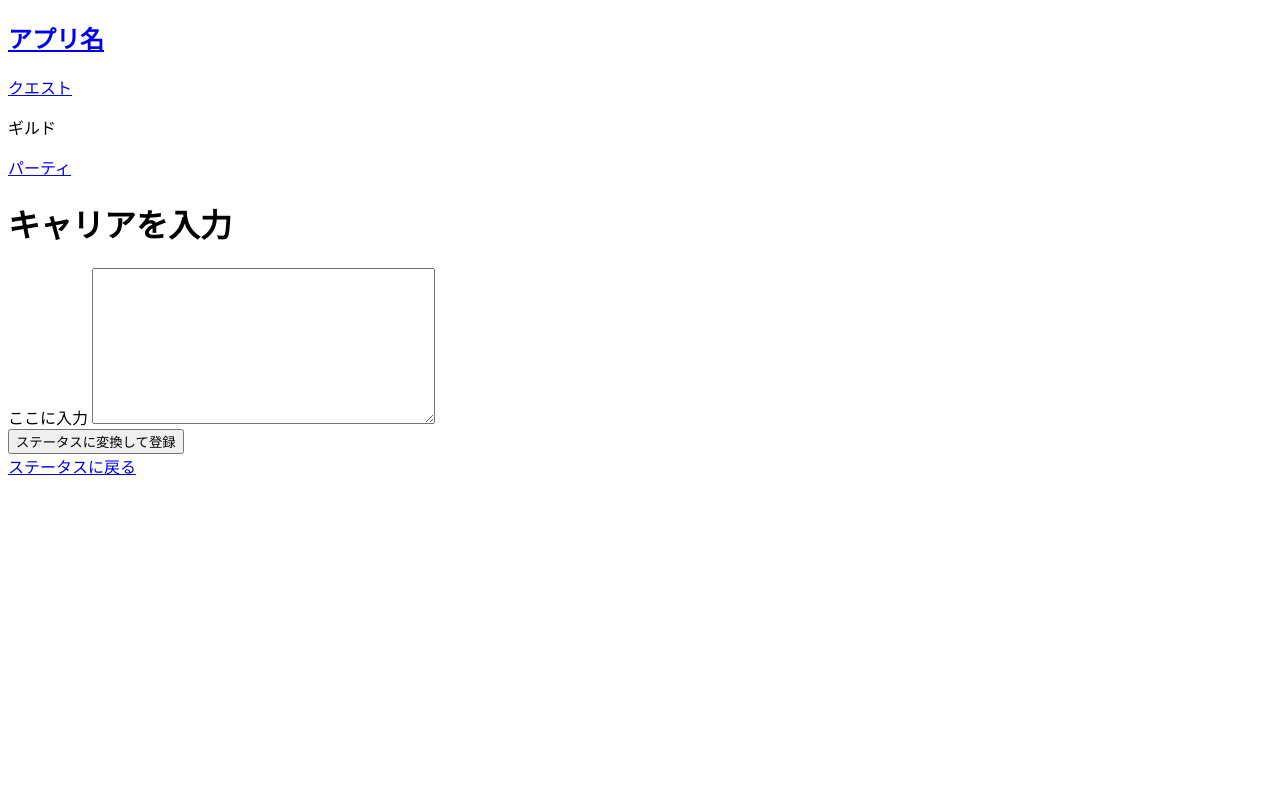
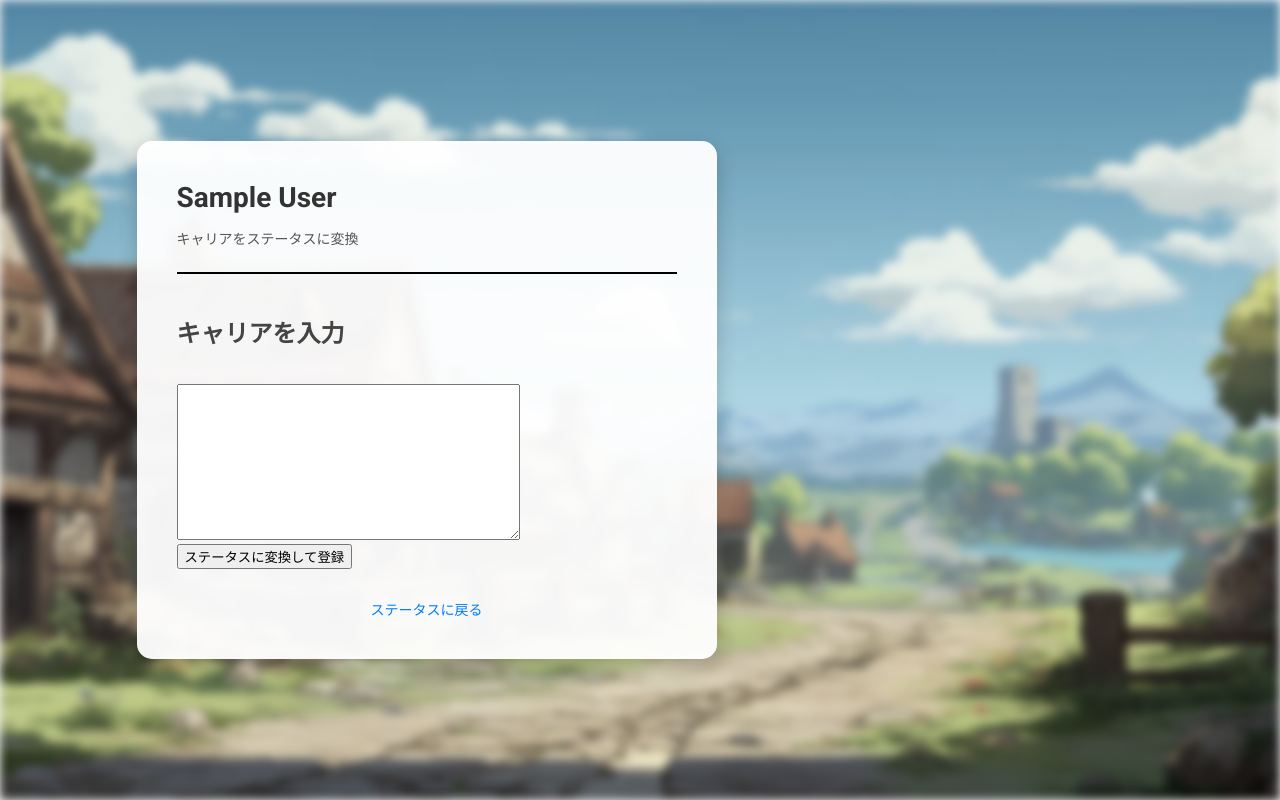
Before and after one commit to s1f10220225/gamification, a Django app: template gamification/templates/gamification/career_to_status.html in a window 1280 px wide. Run offline with Django 5.2, Linux system fonts and the light colour scheme; the template is opened without the code that fills it: values that come from a table or form of the project are taken from there, others are empty; the visitor is signed in with stand-in values (Sample User, id 1).

Commit message:
fix css and apply

```diff
--- /dev/null
+++ b/gamification/static/css/188career.css
@@ -0,0 +1,142 @@
+body {
+    margin: 0;
+    padding: 0;
+    font-family: 'Roboto', Arial, sans-serif;
+    height: 100vh;
+    display: flex;
+    justify-content: center;
+    align-items: center;
+    position: relative;
+    overflow: hidden;
+    background-color: #f5f5f5;
+}
+
+.background {
+    position: absolute;
+    top: 0;
+    left: 0;
+    width: 100%;
+    height: 100%;
+    object-fit: cover;
+    z-index: 1;
+    filter: blur(5px) grayscale(30%);
+}
+
+.container {
+    position: relative;
+    z-index: 2;
+    background-color: rgba(255, 255, 255, 0.95);
+    border-radius: 15px;
+    padding: 40px;
+    box-shadow: 0 8px 20px rgba(0, 0, 0, 0.2);
+    text-align: center;
+    width: 90%;
+    max-width: 500px;
+}
+
+.profile-card {
+    text-align: left;
+}
+
+.profile-header {
+    border-bottom: 2px solid #000000;
+    margin-bottom: 20px;
+    padding-bottom: 10px;
+}
+
+h1 {
+    font-size: 28px;
+    margin: 0;
+    color: #333;
+}
+
+.profile-subtitle {
+    font-size: 14px;
+    color: #555;
+}
+
+.profile-details {
+    margin-top: 20px;
+}
+
+.detail-item {
+    display: flex;
+    align-items: center;
+    margin-bottom: 15px;
+    font-size: 16px;
+    color: #444;
+}
+
+.detail-item .icon {
+    font-size: 20px;
+    margin-right: 10px;
+    color: #007BFF;
+}
+
+.profile-actions {
+    margin-top: 30px;
+}
+
+.action-button {
+    background-color: #007BFF;
+    color: white;
+    padding: 10px 20px;
+    border: none;
+    border-radius: 5px;
+    font-size: 16px;
+    cursor: pointer;
+    transition: background-color 0.3s ease;
+}
+
+.action-button:hover {
+    background-color: #0056b3;
+}
+
+.action-link {
+    display: block;
+    margin-top: 15px;
+    font-size: 14px;
+    color: #007BFF;
+    text-decoration: none;
+}
+
+.action-link:hover {
+    text-decoration: underline;
+}
+
+@media (max-width: 768px) {
+    .container {
+        width: 95%;
+        padding: 20px;
+    }
+
+    h1 {
+        font-size: 24px;
+    }
+
+    .detail-item {
+        font-size: 14px;
+    }
+}
+
+.form {
+    display: flex;
+    align-items: center;
+    margin-bottom: 15px;
+    font-size: 16px;
+    color: #444;
+    justify-content: space-between;
+}
+
+.status-item {
+    display: flex;
+    align-items: center;
+    margin-bottom: 15px;
+    font-size: 16px;
+    color: #444;
+    justify-content: space-between;
+}
+
+.status-item p {
+    margin-right:5px;
+}
--- a/gamification/templates/gamification/career_to_status.html
+++ b/gamification/templates/gamification/career_to_status.html
@@ -1,18 +1,60 @@
+{% load static %}
 <!DOCTYPE html>
 <html>
 <head>
     <meta charset="UTF-8">
+    <link href="https://fonts.googleapis.com/css2?family=Roboto:wght@400;500;700&display=swap" rel="stylesheet">
+    <link href="{% static 'css/188career.css' %}" rel="stylesheet">
     <title>キャリアをステータスに変換</title>
 
 </head>
 <body>
     <div class="container">
-        <div class="left-space">
-            <h2><a href="{% url 'top' %}">アプリ名</a></h2>
-            <p><a href="{% url 'quest' %}">クエスト</a></p>
-            <p><a>ギルド</a></p>
-            <p><a href="{% url 'create_party' %}">パーティ</a></p>
+        <div class="profile-card">
+            <div class="profile-header">
+                <h1>{{ user.name }}</h1>
+                <p class="profile-subtitle">キャリアをステータスに変換</p>
+            </div>
+            <div class="profile-details">
+                <div class="detail-item">
+                    <h2>キャリアを入力</h2>
+                </div>
+                <div class="form">
+                    {% if not status %}
+                        <form method="post">
+                        {% csrf_token %}
+                            {% for field in form %}
+                                <div class="form-group">
+                                    {{ field }}
+                                    {{ field.errors }}
+                                </div>
+                            {% endfor %}
+                            <button type="submit" name="submit">ステータスに変換して登録</button>
+                        </form>
+                    {% endif %}
+                    {% if status %}
+                        <p>登録されたステータス</p>
+                    {% endif %}
+                </div>
+                {% if status %}
+                    <div class="status-item">
+                        {% for s,v in status %}
+                            <p>{{s}}:{{v}}</p>
+                        {% endfor %}
+                    </div>
+                    <div class="detail-item">
+                        <p>Submit status: {{ submit }} </p>
+                    </div>
+                    {% endif %}
+                </div>
+            </div>
+            <div class="profile-actions">
+                <a href="{% url 'display_status' user.user_id %}" class="action-link">ステータスに戻る</a>
+            </div>
         </div>
+    </div>
+    <img src="{% static 'img/img/top.jpg' %}" alt="Background" class="background">
+
     <div class="right-space">
         <div class="form-container">
             {% if not status %}
```
Also changed, not shown: gamification/static/css/188status.css (added, +133 -0 lines), gamification/templates/gamification/display_status.html (+28 -17 lines).
